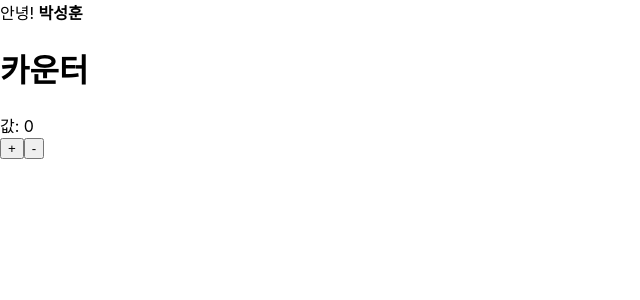
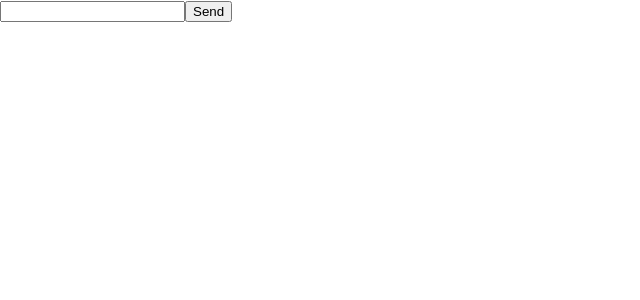
Before and after one commit to Hoon9901/react-study, a React (Create React App) app in the folder react_js/: page / in a window 1280 px wide. Shown: the top 300 px of the page, without its empty margins (0-640 px from the left). Built offline with nearby package versions, Linux system fonts and the light colour scheme.

Commit message:
Study: 함수형 컴포넌트와 클래스형 컴포넌트

```diff
--- /dev/null
+++ b/react_js/src/FuncVSClass/MessageThread.js
@@ -0,0 +1,33 @@
+import React, { useEffect, useRef } from 'react';
+
+function MessageThread(){
+    // state 고정
+    const [message, setMsg] = React.useState(''); // 기본값 빈 문자
+
+    // 최신값을 쫓아간다.
+    const latestMessage = useRef('');
+    useEffect(() => {
+        latestMessage.current = message;
+    });
+
+    const showMessage = () => {
+        alert('You said : ' + latestMessage.current);
+    };
+
+    const handleSendClick = () => {
+        setTimeout(showMessage, 3000);
+    };
+
+    const handleMessageChange = (e) => {
+        setMsg(e.target.value);
+    };
+
+    return(
+        <>
+            <input value = {message} onChange ={handleMessageChange} />
+            <button onClick ={handleSendClick}>Send</button>
+        </>
+    );
+}
+
+export default MessageThread;
--- a/react_js/src/index.js
+++ b/react_js/src/index.js
@@ -2,11 +2,12 @@ import React from 'react';
 import ReactDOM from 'react-dom';
 import './index.css';
 import App from './App';
+import MessageThread from './FuncVSClass/MessageThread';
 import reportWebVitals from './reportWebVitals';
 
 ReactDOM.render(
   <React.StrictMode>
-    <App />
+    <MessageThread />
   </React.StrictMode>,
   document.getElementById('root')
 );
```
